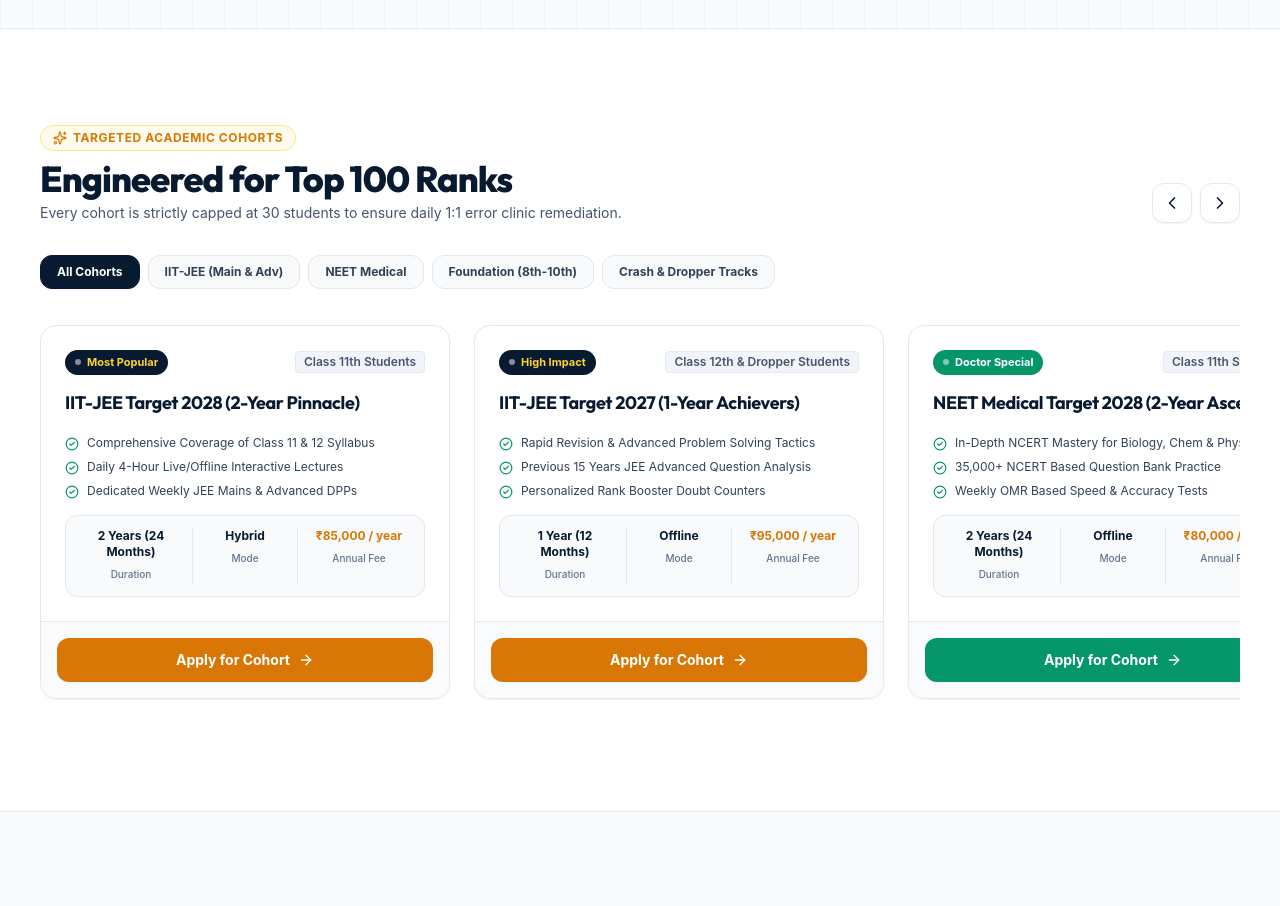
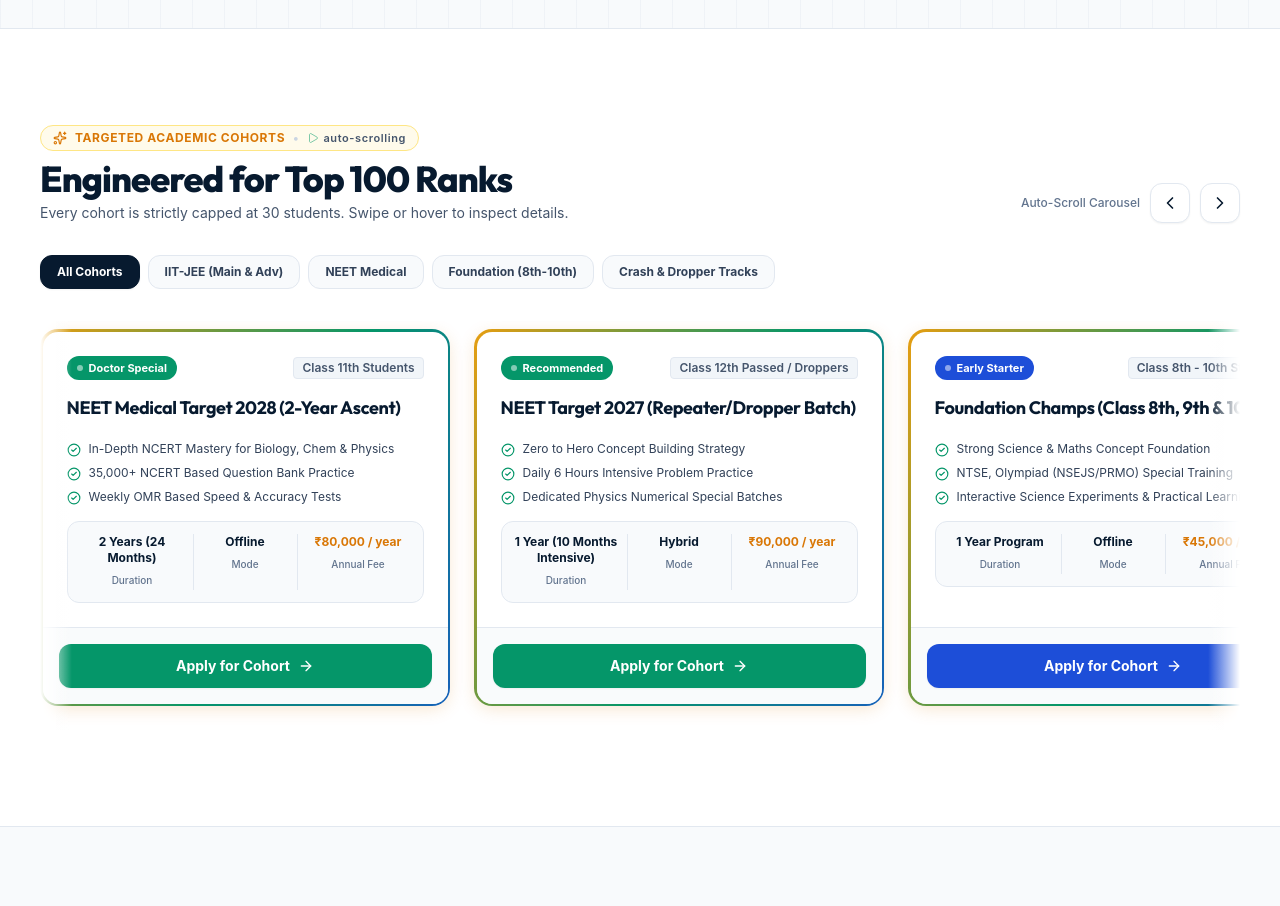
Before and after one commit to Abhimishra68/ikayi-brahmshala, a React (Vite) app: page / in a window 1280 px wide. Shown: the part 820-1726 px from the top of the page. Built offline with nearby package versions, Linux system fonts and the light colour scheme.

Commit message:
Add spinning gradient borders and automatic horizontal scrolling to ProgramCarousel

```diff
--- a/src/components/ProgramCarousel.tsx
+++ b/src/components/ProgramCarousel.tsx
@@ -1,5 +1,5 @@
-import React, { useState, useRef } from 'react';
-import { ChevronLeft, ChevronRight, CheckCircle2, Sparkles, ArrowRight } from 'lucide-react';
+import React, { useState, useRef, useEffect } from 'react';
+import { ChevronLeft, ChevronRight, CheckCircle2, Sparkles, ArrowRight, Play, Pause } from 'lucide-react';
 import { COURSES } from '../data/coachingData';
 import type { Course } from '../data/coachingData';
 
@@ -11,21 +11,41 @@ export const ProgramCarousel: React.FC<ProgramCarouselProps> = ({
   onOpenDemoModal
 }) => {
   const [activeCategory, setActiveCategory] = useState<string>('all');
+  const [isPaused, setIsPaused] = useState(false);
   const carouselRef = useRef<HTMLDivElement>(null);
 
   const filteredCourses = activeCategory === 'all'
     ? COURSES
     : COURSES.filter(c => c.category === activeCategory);
 
+  // Automatic Horizontal Smooth Auto-Scroll Loop
+  useEffect(() => {
+    if (isPaused) return;
+
+    const interval = setInterval(() => {
+      if (carouselRef.current) {
+        const { scrollLeft, scrollWidth, clientWidth } = carouselRef.current;
+        // If reached end, wrap back to start smoothly
+        if (scrollLeft + clientWidth >= scrollWidth - 20) {
+          carouselRef.current.scrollTo({ left: 0, behavior: 'smooth' });
+        } else {
+          carouselRef.current.scrollBy({ left: 340, behavior: 'smooth' });
+        }
+      }
+    }, 3000);
+
+    return () => clearInterval(interval);
+  }, [isPaused, filteredCourses]);
+
   const scrollLeft = () => {
     if (carouselRef.current) {
-      carouselRef.current.scrollBy({ left: -380, behavior: 'smooth' });
+      carouselRef.current.scrollBy({ left: -360, behavior: 'smooth' });
     }
   };
 
   const scrollRight = () => {
     if (carouselRef.current) {
-      carouselRef.current.scrollBy({ left: 380, behavior: 'smooth' });
+      carouselRef.current.scrollBy({ left: 360, behavior: 'smooth' });
     }
   };
 
@@ -33,31 +53,23 @@ export const ProgramCarousel: React.FC<ProgramCarouselProps> = ({
     switch (category) {
       case 'jee':
         return {
-          cardBg: 'bg-white border border-slate-200 hover:border-[#071A2F]',
           badgeBg: 'bg-[#071A2F] text-amber-300',
           btnBg: 'bg-[#D97706] hover:bg-[#B45309]',
-          accentText: 'text-[#071A2F]'
         };
       case 'neet':
         return {
-          cardBg: 'bg-white border border-slate-200 hover:border-[#059669]',
           badgeBg: 'bg-[#059669] text-white',
           btnBg: 'bg-[#059669] hover:bg-[#047857]',
-          accentText: 'text-[#059669]'
         };
       case 'foundation':
         return {
-          cardBg: 'bg-white border border-slate-200 hover:border-[#1D4ED8]',
           badgeBg: 'bg-[#1D4ED8] text-white',
           btnBg: 'bg-[#1D4ED8] hover:bg-[#1E40AF]',
-          accentText: 'text-[#1D4ED8]'
         };
       default:
         return {
-          cardBg: 'bg-white border border-slate-200 hover:border-[#D97706]',
           badgeBg: 'bg-slate-800 text-white',
           btnBg: 'bg-[#D97706] hover:bg-[#B45309]',
-          accentText: 'text-[#D97706]'
         };
     }
   };
@@ -69,24 +81,30 @@ export const ProgramCarousel: React.FC<ProgramCarouselProps> = ({
         {/* Section Header */}
         <div className="flex flex-col md:flex-row md:items-end justify-between mb-8 gap-4">
           <div>
-            <div className="inline-flex items-center gap-1.5 px-3 py-1 rounded-full bg-amber-50 text-[#D97706] text-xs font-bold uppercase tracking-wider mb-2 border border-amber-200">
+            <div className="inline-flex items-center gap-2 px-3 py-1 rounded-full bg-amber-50 text-[#D97706] text-xs font-bold uppercase tracking-wider mb-2 border border-amber-200">
               <Sparkles className="w-3.5 h-3.5 text-[#D97706]" />
               <span>Targeted Academic Cohorts</span>
+              <span className="text-slate-300">•</span>
+              <span className="inline-flex items-center gap-1 text-[11px] text-slate-600 font-semibold lowercase">
+                {isPaused ? <Pause className="w-3 h-3 text-amber-600" /> : <Play className="w-3 h-3 text-emerald-600 animate-pulse" />}
+                {isPaused ? 'paused' : 'auto-scrolling'}
+              </span>
             </div>
             <h2 className="text-3xl sm:text-4xl font-extrabold text-[#071A2F] tracking-tight font-['Outfit']">
               Engineered for Top 100 Ranks
             </h2>
             <p className="text-sm text-slate-600 font-normal mt-1">
-              Every cohort is strictly capped at 30 students to ensure daily 1:1 error clinic remediation.
+              Every cohort is strictly capped at 30 students. Swipe or hover to inspect details.
             </p>
           </div>
 
           {/* Carousel Scroll Controls */}
-          <div className="flex items-center gap-2 self-start md:self-auto">
+          <div className="flex items-center gap-2.5 self-start md:self-auto">
+            <span className="text-xs text-slate-500 font-medium hidden sm:inline">Auto-Scroll Carousel</span>
             <button
               onClick={scrollLeft}
               aria-label="Previous Programs"
-              className="w-10 h-10 rounded-xl border border-slate-200 bg-white hover:bg-slate-50 text-[#071A2F] flex items-center justify-center transition-all shadow-xs"
+              className="w-10 h-10 rounded-xl border border-slate-200 bg-white hover:bg-slate-100 text-[#071A2F] flex items-center justify-center transition-all shadow-xs active:scale-95"
               type="button"
             >
               <ChevronLeft className="w-5 h-5" />
@@ -94,7 +112,7 @@ export const ProgramCarousel: React.FC<ProgramCarouselProps> = ({
             <button
               onClick={scrollRight}
               aria-label="Next Programs"
-              className="w-10 h-10 rounded-xl border border-slate-200 bg-white hover:bg-slate-50 text-[#071A2F] flex items-center justify-center transition-all shadow-xs"
+              className="w-10 h-10 rounded-xl border border-slate-200 bg-white hover:bg-slate-100 text-[#071A2F] flex items-center justify-center transition-all shadow-xs active:scale-95"
               type="button"
             >
               <ChevronRight className="w-5 h-5" />
@@ -125,10 +143,21 @@ export const ProgramCarousel: React.FC<ProgramCarouselProps> = ({
           ))}
         </div>
 
-        {/* Full-Width Responsive Grid / Horizontal Carousel */}
+        {/* Carousel Container with Spinning Gradient Border Cards */}
+        <div
+          className="relative w-full group"
+          onMouseEnter={() => setIsPaused(true)}
+          onMouseLeave={() => setIsPaused(false)}
+          onTouchStart={() => setIsPaused(true)}
+          onTouchEnd={() => setIsPaused(false)}
+        >
+          {/* Subtle Left & Right Edge Fade Gradients */}
+          <div className="absolute left-0 top-0 bottom-0 w-8 bg-gradient-to-r from-white to-transparent pointer-events-none z-10" />
+          <div className="absolute right-0 top-0 bottom-0 w-8 bg-gradient-to-l from-white to-transparent pointer-events-none z-10" />
+
           <div
             ref={carouselRef}
-          className="flex gap-6 overflow-x-auto snap-x snap-mandatory no-scrollbar pb-4 pt-1 w-full"
+            className="flex gap-6 overflow-x-auto snap-x snap-mandatory no-scrollbar pb-6 pt-2 w-full scroll-smooth"
           >
             {filteredCourses.map(course => {
               const styles = getCategoryStyles(course.category);
@@ -136,8 +165,9 @@ export const ProgramCarousel: React.FC<ProgramCarouselProps> = ({
               return (
                 <div
                   key={course.id}
-                className={`snap-start shrink-0 w-[300px] sm:w-[350px] lg:w-[380px] xl:w-[410px] rounded-2xl ${styles.cardBg} shadow-xs hover:shadow-md transition-all duration-200 flex flex-col justify-between overflow-hidden`}
+                  className="snap-start shrink-0 w-[280px] xs:w-[320px] sm:w-[350px] lg:w-[380px] xl:w-[410px] spinning-gradient-card transition-transform duration-300 hover:scale-[1.015]"
                 >
+                  <div className="spinning-gradient-card-inner">
 
                     <div className="p-6 space-y-4">
 
@@ -197,8 +227,10 @@ export const ProgramCarousel: React.FC<ProgramCarouselProps> = ({
                     </div>
 
                   </div>
+                </div>
               );
             })}
+          </div>
         </div>
 
       </div>
--- a/src/index.css
+++ b/src/index.css
@@ -182,6 +182,48 @@
   animation-delay: 1.6s;
 }
 
+/* Spinning / Flowing Gradient Border Animation */
+@keyframes spin-gradient-border {
+  0% {
+    background-position: 0% 50%;
+  }
+  50% {
+    background-position: 100% 50%;
+  }
+  100% {
+    background-position: 0% 50%;
+  }
+}
+
+.spinning-gradient-card {
+  position: relative;
+  padding: 2.5px;
+  border-radius: 1.125rem;
+  background: linear-gradient(
+    115deg,
+    #D97706 0%,
+    #F59E0B 20%,
+    #059669 40%,
+    #1D4ED8 60%,
+    #7C3AED 80%,
+    #D97706 100%
+  );
+  background-size: 300% 300%;
+  animation: spin-gradient-border 4s ease infinite;
+  box-shadow: 0 4px 18px -2px rgba(217, 119, 6, 0.2);
+}
+
+.spinning-gradient-card-inner {
+  background-color: #FFFFFF;
+  border-radius: 0.95rem;
+  height: 100%;
+  width: 100%;
+  display: flex;
+  flex-direction: column;
+  justify-content: space-between;
+  overflow: hidden;
+}
+
 /* Button & Card Utilities */
 .btn-primary-navy {
   background-color: var(--primary-navy);
```
Lines whose indentation alone changed are shown as unchanged.
